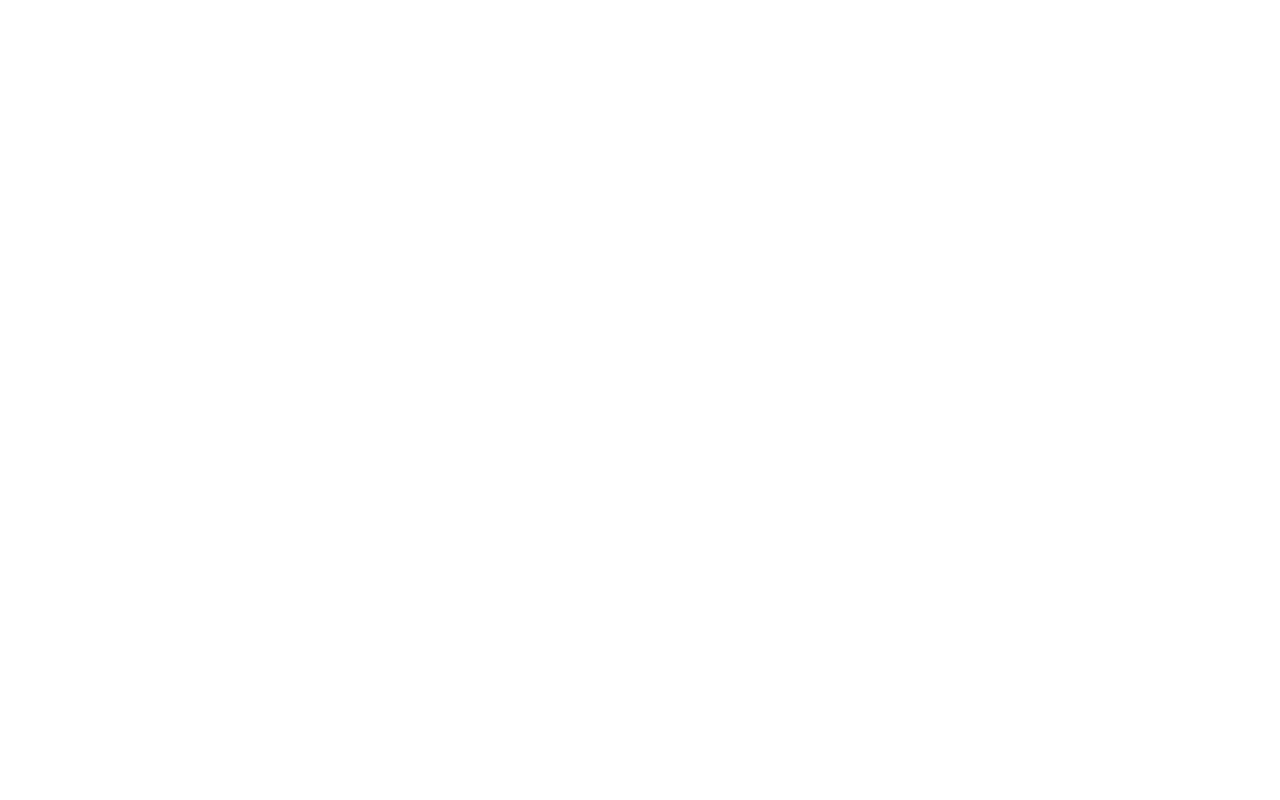
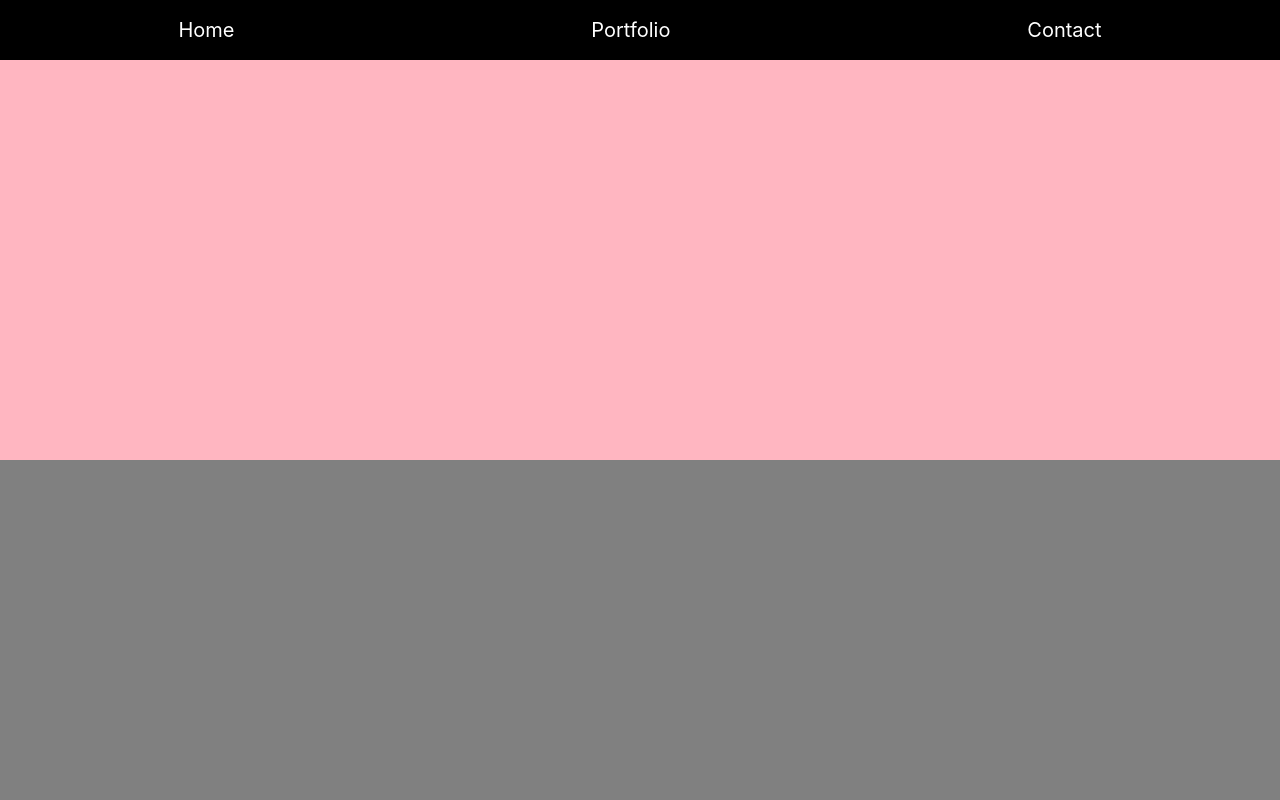
Before and after one commit to appoline33/jquery-project, a plain HTML site: page index.html in a window 1280 px wide. Shown: the top 800 px of the page. Drawn offline with nearby package versions, Linux system fonts and the light colour scheme.

Commit message:
add menu + blocks

```diff
--- a/css/style.css
+++ b/css/style.css
@@ -0,0 +1,84 @@
+/* Reset CSS */
+/* http://meyerweb.com/eric/tools/css/reset/
+   v2.0 | 20110126
+   License: none (public domain)
+*/
+
+html, body, div, span, applet, object, iframe,
+h1, h2, h3, h4, h5, h6, p, blockquote, pre,
+a, abbr, acronym, address, big, cite, code,
+del, dfn, em, img, ins, kbd, q, s, samp,
+small, strike, strong, sub, sup, tt, var,
+b, u, i, center,
+dl, dt, dd, ol, ul, li,
+fieldset, form, label, legend,
+table, caption, tbody, tfoot, thead, tr, th, td,
+article, aside, canvas, details, embed,
+figure, figcaption, footer, header, hgroup,
+menu, nav, output, ruby, section, summary,
+time, mark, audio, video {
+	margin: 0;
+	padding: 0;
+	border: 0;
+	font-size: 100%;
+	font: inherit;
+	vertical-align: baseline;
+}
+/* HTML5 display-role reset for older browsers */
+article, aside, details, figcaption, figure,
+footer, header, hgroup, menu, nav, section {
+	display: block;
+}
+body {
+	line-height: 1;
+}
+ol, ul {
+	list-style: none;
+}
+blockquote, q {
+	quotes: none;
+}
+blockquote:before, blockquote:after,
+q:before, q:after {
+	content: '';
+	content: none;
+}
+table {
+	border-collapse: collapse;
+	border-spacing: 0;
+}
+
+
+/* Mise en forme du menu */
+.menu{
+    display: flex;
+    justify-content: center;
+    justify-content: space-around;
+    background-color: black;
+    padding: 20px 0;
+}
+a{
+    text-decoration: none;
+    font-size: 20px;
+    font-family: -apple-system, BlinkMacSystemFont, 'Segoe UI', Roboto, Oxygen, Ubuntu, Cantarell, 'Open Sans', 'Helvetica Neue', sans-serif;
+    color: white;
+    transition: 0.3s;
+}
+a:hover{
+    background-color: white;
+    color: black;
+}
+li{
+    list-style-type: none;
+}
+
+/* Blocks */
+.block{
+    height: 400px;
+}
+.block:nth-child(odd){
+    background-color: grey;
+}
+.block:nth-child(even){
+    background-color: lightpink;
+}
--- a/index.html
+++ b/index.html
@@ -10,9 +10,28 @@
 </head>
 <body>
 
+    <!-- Menu -->
+    <nav>
+        <ul class="menu">
+            <li>
+                <a href="">Home</a>
+            </li>
+            <li>
+                <a href="">Portfolio</a>
+            </li>
+            <li>
+                <a href="">Contact</a>
+            </li>
+        </ul>
+    </nav>
 
-
-
+    <!-- Div -->
+    <div class="block"></div>
+    <div class="block"></div>
+    <div class="block"></div>
+    <div class="block"></div>
+    <div class="block"></div>
+    <div class="block"></div>
 
     <!-- Importation de jQuery -->
     <script
```
